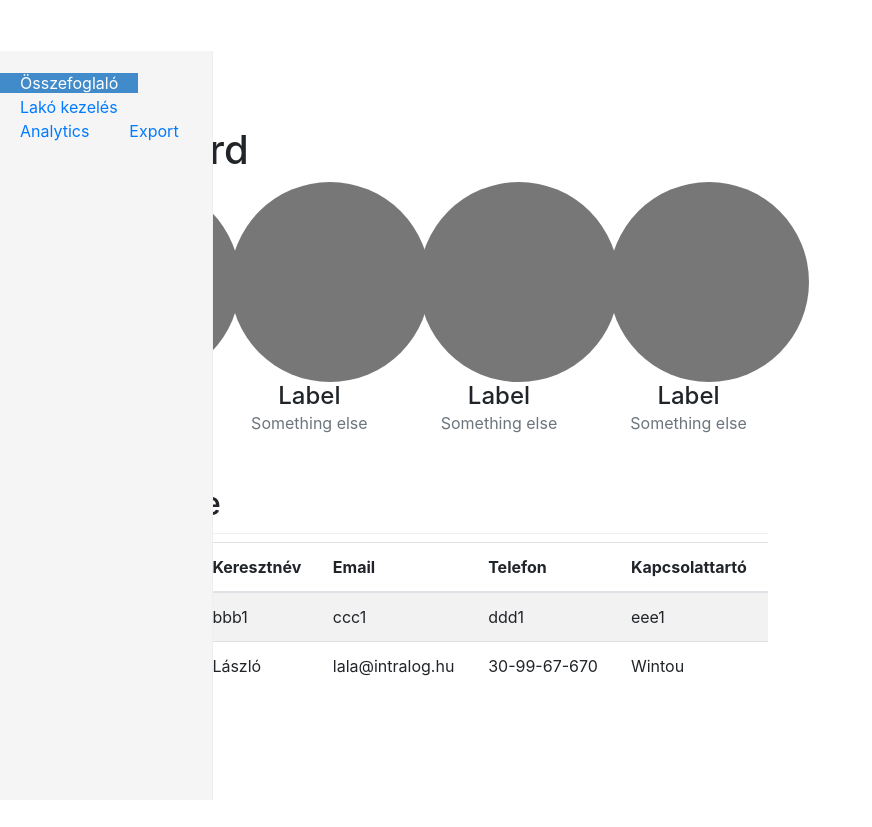
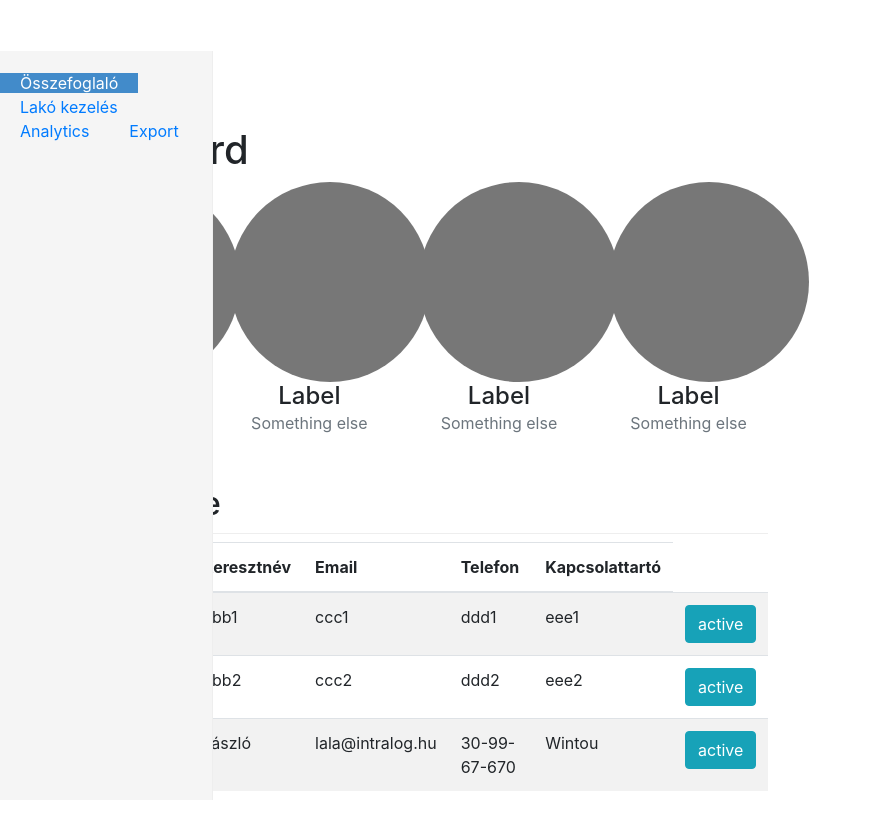
Before and after one commit to RossuLala/otthon4, an Angular app: page / in a window 1280 px wide. Shown: the whole page, without its empty margins (0-872 px from the left). Before the commit the page ends 800 px from the top, so only its background shows below. Built offline with nearby package versions, Linux system fonts and the light colour scheme.

Commit message:
SERVICE - Tömb tartalmának módosítása gomnyomásra (active)

```diff
--- a/src/app/content/content.component.html
+++ b/src/app/content/content.component.html
@@ -49,13 +49,16 @@
         </thead>
 
         <tbody>
-          <tr *ngFor="let user of getActiveUsers()">
+          <tr *ngFor="let user of users">
             <td>{{ user.id }}</td>
             <td>{{ user.lastName }}</td>
             <td>{{ user.firstName }}</td>
             <td>{{ user.email}}</td>
             <td>{{ user.phone }}</td>
             <td>{{ user.relatives }}</td>
+            <td>
+              <button (click)="onChangeActive(user)" class=" btn btn-info btn-xs"> active</button>
+            </td>
           </tr>
         </tbody>
       </table>
--- a/src/app/content/content.component.ts
+++ b/src/app/content/content.component.ts
@@ -28,25 +28,12 @@ export class ContentComponent implements OnInit {
     );
 
     this.users = this.userService.getAll();
-
-    let user1 = this.userService.getOne(2);
-
+    //let user1 = this.userService.getOne(1);
+    console.log('this.userService.getOne(2)', this.userService.getOne(2));
   }
 
-  getActiveUsers() {
-    let actives = [];
-    for (let user of this.users) {//TS szekezet: Nem a kulcsokon, hanem az értékekemn megy végig i egy user
-      if (user.active){
-        actives.push(user);
-      }
-    }
-    return actives
+  onChangeActive(user: User){
+    this.userService.changeStatus(user);
+    console.log('this.users', this.users);
   }
-
-  onNewUser(user: User){ //A modelben megadott szekezetre hivatkozok
-    let lastID = this.users[this.users.length-1].id
-    user.id = lastID + 1;
-    this.users.push(user);
-  }
-
 }
--- a/src/app/user.service.ts
+++ b/src/app/user.service.ts
@@ -22,12 +22,11 @@ export class UserService {
     }
 
     getOne(id: Number){                 //visszadja az adot id-jű usert
-        for (let user of this.users){
-            if (user.id == id){
-                return user;
-            }
+        let index = this.getUserIndex(id)
+        if (index == null){
+            return index;
         }
-        return null;
+        return this.users[index];
     }
 
     getTopID(){
@@ -47,4 +46,21 @@ export class UserService {
         //console.log(this.users);
     }
 
+    changeStatus(user: User){
+        let index = this.getUserIndex(user.id);
+        if (index!== null){
+            this.users[index].active = !this.users[index].active //legyen az ellenkezője
+        }
+    }
+
+    getUserIndex(id: Number){    // kikeresi, hogy a tömb hányadik eleme az adott id
+        let index = null;
+        for (let i=0; i<this.users.length; i++){
+            if (this.users[i].id == id){
+                index = i;
+            }
+        }
+        return index;
+    }
+
 }
```
